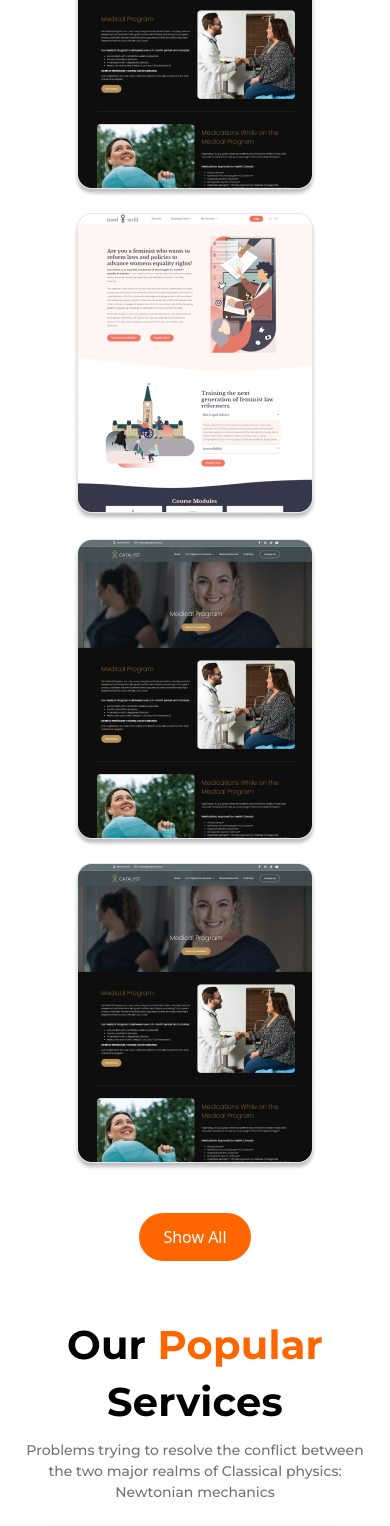
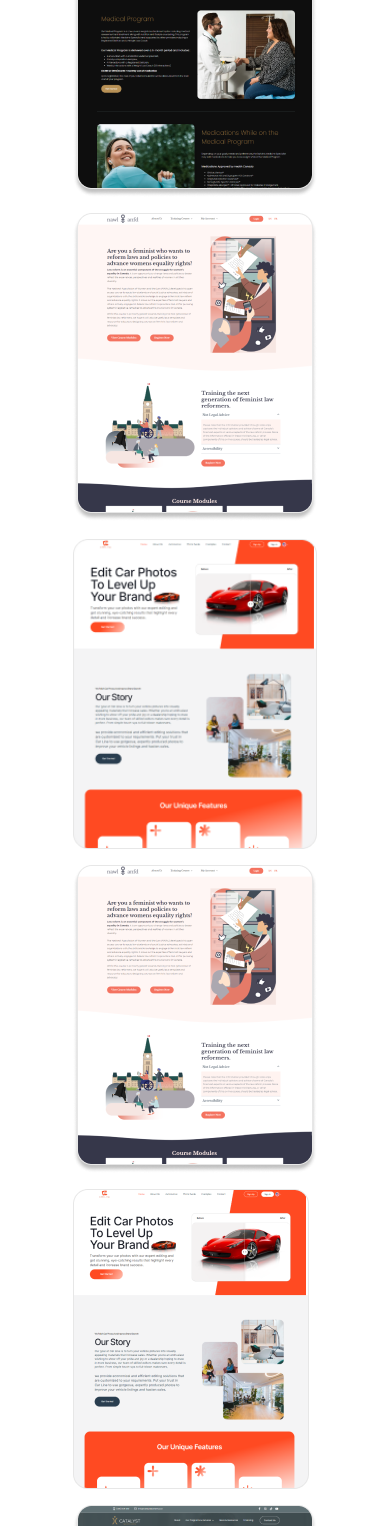
Before and after one commit to webcodesky/webcodesky-react, a React (Vite) app: page / in a window 390 px wide. Shown: the part 458-1984 px from the top of the page. Built offline with nearby package versions, Linux system fonts and the light colour scheme.

Commit message:
fixed some issue

```diff
--- a/src/Pages/Home/BannerProject/BannerProject.jsx
+++ b/src/Pages/Home/BannerProject/BannerProject.jsx
@@ -83,7 +83,6 @@
 
 // export default BannerProject;
 
-import { useState } from "react";
 import img3 from "../../../assets/bannerImage/b3.png";
 import img4 from "../../../assets/bannerImage/b4.png";
 import img5 from "../../../assets/bannerImage/b5.png";
@@ -96,77 +95,56 @@ import img11 from "../../../assets/bannerImage/b11.png";
 import img12 from "../../../assets/bannerImage/b12.png";
 
 const BannerProject = () => {
-  const [showAll, setShowAll] = useState(false);
-
-  const handleShowAll = () => {
-    setShowAll(!showAll);
-  };
-
   return (
     <div className="relative max-sm:pt-[1350px]">
-      <div className="container mx-auto ">
-        <div className="relative flex flex-wrap justify-center mx-auto gap-4 ">
-          {/* Initially visible cards */}
-          {showAll && (
-            <>
+      <div className="container mx-auto">
+        <div className="relative flex flex-wrap justify-center mx-auto gap-4">
+          {/* Always visible (initial 4 cards on mobile) */}
           <div className="flex flex-col gap-4">
-                <div className="md:h-[297px] md:w-[236px] rounded-xl ">
+            <div className="md:h-[297px] md:w-[236px] rounded-xl">
               <img src={img3} alt="" />
             </div>
-                <div className="md:h-[297px] md:w-[236px] rounded-xl ">
+            <div className="md:h-[297px] md:w-[236px] rounded-xl">
               <img src={img4} alt="" />
             </div>
           </div>
           <div className="flex flex-col gap-4 md:mt-[80px]">
-                <div className="md:h-[297px] md:w-[236px] rounded-xl ">
+            <div className="md:h-[297px] md:w-[236px] rounded-xl">
               <img src={img5} alt="" />
             </div>
-                <div className="md:h-[297px] md:w-[236px] rounded-xl ">
+            <div className="md:h-[297px] md:w-[236px] rounded-xl">
               <img src={img6} alt="" />
             </div>
           </div>
 
-              {/* Conditionally rendered cards */}
+          {/* Conditionally visible on mobile when "Show All" is clicked */}
 
           <div className="flex flex-col gap-4 md:mt-[230px]">
-                <div className="md:h-[297px] md:w-[236px] rounded-xl ">
+            <div className="md:h-[297px] md:w-[236px] rounded-xl">
               <img src={img7} alt="" />
             </div>
-                <div className="md:h-[297px] md:w-[236px] rounded-xl ">
+            <div className="md:h-[297px] md:w-[236px] rounded-xl">
               <img src={img8} alt="" />
             </div>
           </div>
           <div className="flex flex-col gap-4 md:mt-[80px]">
-                <div className="md:h-[297px] md:w-[236px] rounded-xl ">
+            <div className="md:h-[297px] md:w-[236px] rounded-xl">
               <img src={img9} alt="" />
             </div>
-                <div className="md:h-[297px] md:w-[236px] rounded-xl ">
+            <div className="md:h-[297px] md:w-[236px] rounded-xl">
               <img src={img10} alt="" />
             </div>
           </div>
           <div className="flex flex-col gap-4">
-                <div className="md:h-[297px] md:w-[236px] rounded-xl ">
+            <div className="md:h-[297px] md:w-[236px] rounded-xl">
               <img src={img11} alt="" />
             </div>
-                <div className="md:h-[297px] md:w-[236px] rounded-xl ">
+            <div className="md:h-[297px] md:w-[236px] rounded-xl">
               <img src={img12} alt="" />
             </div>
           </div>
-            </>
-          )}
 
-          {/* Show All / Show Less button */}
-          <div className="w-full flex justify-center mt-6 md:hidden">
-            <button
-              className="px-6 py-3 bg-[#FF6600] text-white rounded-full"
-              onClick={handleShowAll}
-            >
-              {showAll ? "Show Less" : "Show All"}
-            </button>
-          </div>
-
-          {/* Absolute positioned images */}
-          <div className="absolute -top-[1300px] md:-top-[160px] md:-left-[110px] flex flex-col gap-4 ">
+          <div className="absolute -top-[1300px] md:-top-[160px] md:-left-[110px] flex flex-col gap-4">
             <div className="md:h-[297px] md:w-[236px] w-full rounded-xl">
               <img src={img4} alt="" className="w-full h-full object-cover" />
             </div>
@@ -175,12 +153,12 @@ const BannerProject = () => {
             </div>
           </div>
 
-          <div className="absolute -top-[650px] md:-top-[160px] md:-right-[110px] flex flex-col gap-4 ">
+          <div className="absolute -top-[650px] md:-top-[160px] md:-right-[110px] flex flex-col gap-4">
             <div className="md:h-[297px] md:w-[236px] w-full rounded-xl">
-              <img src={img4} alt="" className="w-full h-full object-cover" />
+              <img src={img3} alt="" className="w-full h-full object-cover" />
             </div>
             <div className="md:h-[297px] md:w-[236px] w-full rounded-xl">
-              <img src={img4} alt="" className="w-full h-full object-cover" />
+              <img src={img11} alt="" className="w-full h-full object-cover" />
             </div>
           </div>
         </div>
```
Lines whose indentation alone changed are shown as unchanged.
